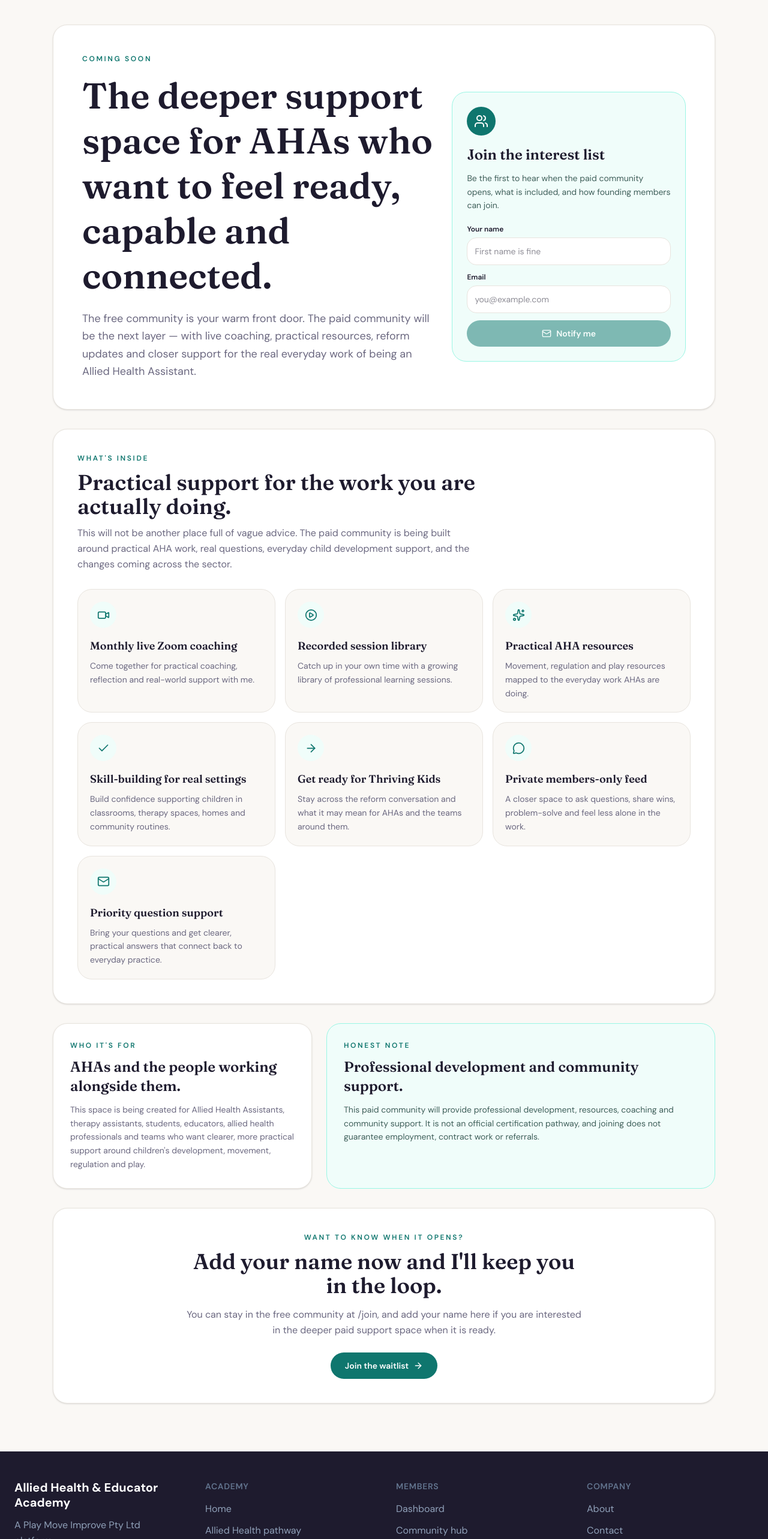
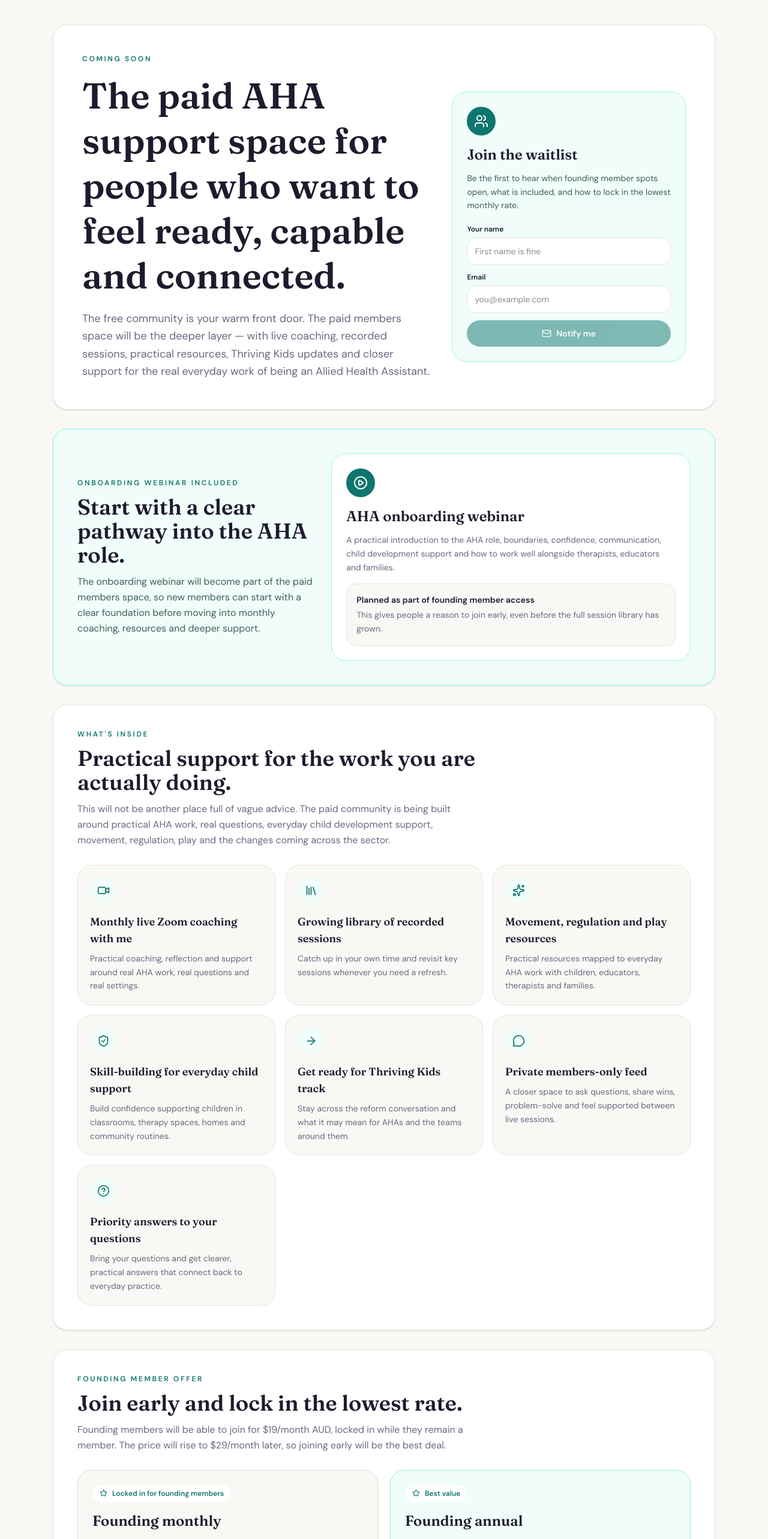
Before and after one commit to developmentalhub/allied-health-assistant-course, a Next.js app: page /subscribe in a window 1280 px wide. Shown: the part 220-2786 px from the top of the page at 60% size. Built offline with nearby package versions, Linux system fonts and the light colour scheme; no server answers.

Commit message:
Update paid community coming soon page

```diff
--- a/app/subscribe/page.tsx
+++ b/app/subscribe/page.tsx
@@ -1,14 +1,19 @@
 "use client";
 
 import { useMemo, useState } from "react";
+import type { ElementType } from "react";
 import {
   ArrowRight,
   Check,
+  HelpCircle,
+  Library,
   Loader2,
   Mail,
   MessageCircle,
   PlayCircle,
+  ShieldCheck,
   Sparkles,
+  Star,
   Users,
   Video,
 } from "lucide-react";
@@ -22,36 +27,44 @@ type WaitlistForm = {
 type Feature = {
   title: string;
   description: string;
-  icon: React.ElementType;
+  icon: ElementType;
+};
+
+type PriceOption = {
+  title: string;
+  price: string;
+  note: string;
+  highlight?: string;
+  bestValue?: boolean;
 };
 
 const FEATURES: Feature[] = [
   {
-    title: "Monthly live Zoom coaching",
+    title: "Monthly live Zoom coaching with me",
     description:
-      "Come together for practical coaching, reflection and real-world support with me.",
+      "Practical coaching, reflection and support around real AHA work, real questions and real settings.",
     icon: Video,
   },
   {
-    title: "Recorded session library",
+    title: "Growing library of recorded sessions",
     description:
-      "Catch up in your own time with a growing library of professional learning sessions.",
-    icon: PlayCircle,
+      "Catch up in your own time and revisit key sessions whenever you need a refresh.",
+    icon: Library,
   },
   {
-    title: "Practical AHA resources",
+    title: "Movement, regulation and play resources",
     description:
-      "Movement, regulation and play resources mapped to the everyday work AHAs are doing.",
+      "Practical resources mapped to everyday AHA work with children, educators, therapists and families.",
     icon: Sparkles,
   },
   {
-    title: "Skill-building for real settings",
+    title: "Skill-building for everyday child support",
     description:
       "Build confidence supporting children in classrooms, therapy spaces, homes and community routines.",
-    icon: Check,
+    icon: ShieldCheck,
   },
   {
-    title: "Get ready for Thriving Kids",
+    title: "Get ready for Thriving Kids track",
     description:
       "Stay across the reform conversation and what it may mean for AHAs and the teams around them.",
     icon: ArrowRight,
@@ -59,14 +72,30 @@ const FEATURES: Feature[] = [
   {
     title: "Private members-only feed",
     description:
-      "A closer space to ask questions, share wins, problem-solve and feel less alone in the work.",
+      "A closer space to ask questions, share wins, problem-solve and feel supported between live sessions.",
     icon: MessageCircle,
   },
   {
-    title: "Priority question support",
+    title: "Priority answers to your questions",
     description:
       "Bring your questions and get clearer, practical answers that connect back to everyday practice.",
-    icon: Mail,
+    icon: HelpCircle,
+  },
+];
+
+const PRICE_OPTIONS: PriceOption[] = [
+  {
+    title: "Founding monthly",
+    price: "$19/month AUD",
+    note: "A low monthly option for early members who want to join the paid space as soon as it opens.",
+    highlight: "Locked in for founding members",
+  },
+  {
+    title: "Founding annual",
+    price: "$190/year AUD",
+    note: "Two months free compared with paying monthly, with the same founding member access.",
+    highlight: "Best value",
+    bestValue: true,
   },
 ];
 
@@ -135,15 +164,16 @@ export default function SubscribePage() {
           <div className="grid gap-8 lg:grid-cols-[1.2fr_0.8fr] lg:items-center">
             <div>
               <h1 className="mb-5 max-w-3xl text-4xl font-bold leading-tight md:text-6xl">
-                The deeper support space for AHAs who want to feel ready,
+                The paid AHA support space for people who want to feel ready,
                 capable and connected.
               </h1>
 
               <p className="max-w-2xl text-base leading-relaxed text-[#6b6880] md:text-lg">
-                The free community is your warm front door. The paid community
-                will be the next layer — with live coaching, practical resources,
-                reform updates and closer support for the real everyday work of
-                being an Allied Health Assistant.
+                The free community is your warm front door. The paid members
+                space will be the deeper layer — with live coaching, recorded
+                sessions, practical resources, Thriving Kids updates and closer
+                support for the real everyday work of being an Allied Health
+                Assistant.
               </p>
             </div>
 
@@ -152,11 +182,11 @@ export default function SubscribePage() {
                 <Users size={24} />
               </div>
 
-              <h2 className="mb-3 text-2xl font-bold">Join the interest list</h2>
+              <h2 className="mb-3 text-2xl font-bold">Join the waitlist</h2>
 
               <p className="mb-5 text-sm leading-relaxed text-[#3f5f5a]">
-                Be the first to hear when the paid community opens, what is
-                included, and how founding members can join.
+                Be the first to hear when founding member spots open, what is
+                included, and how to lock in the lowest monthly rate.
               </p>
 
               {submitted ? (
@@ -168,8 +198,8 @@ export default function SubscribePage() {
                   <h3 className="mb-2 text-lg font-bold">You&apos;re on the list.</h3>
 
                   <p className="text-sm leading-relaxed text-[#6b6880]">
-                    Thank you — I&apos;ll let you know when the paid community is
-                    ready to open.
+                    Thank you — I&apos;ll let you know when founding member
+                    access is ready to open.
                   </p>
                 </div>
               ) : (
@@ -224,6 +254,52 @@ export default function SubscribePage() {
           </div>
         </div>
 
+        <section className="mb-8 rounded-3xl border border-[#99f6e4] bg-[#f0fdfa] p-8 shadow-sm md:p-10">
+          <div className="grid gap-6 lg:grid-cols-[0.8fr_1.2fr] lg:items-center">
+            <div>
+              <p className="mb-3 text-xs font-semibold uppercase tracking-[0.22em] text-[#0f766e]">
+                Onboarding webinar included
+              </p>
+
+              <h2 className="mb-3 text-3xl font-bold md:text-4xl">
+                Start with a clear pathway into the AHA role.
+              </h2>
+
+              <p className="text-base leading-relaxed text-[#3f5f5a]">
+                The onboarding webinar will become part of the paid members
+                space, so new members can start with a clear foundation before
+                moving into monthly coaching, resources and deeper support.
+              </p>
+            </div>
+
+            <div className="rounded-3xl border border-[#99f6e4] bg-white p-6">
+              <div className="mb-4 flex h-12 w-12 items-center justify-center rounded-full bg-[#0f766e] text-white">
+                <PlayCircle size={24} />
+              </div>
+
+              <h3 className="mb-3 text-2xl font-bold">
+                AHA onboarding webinar
+              </h3>
+
+              <p className="mb-4 text-sm leading-relaxed text-[#6b6880]">
+                A practical introduction to the AHA role, boundaries,
+                confidence, communication, child development support and how to
+                work well alongside therapists, educators and families.
+              </p>
+
+              <div className="rounded-2xl border border-[#e8e4de] bg-[#faf8f5] p-4">
+                <p className="text-sm font-semibold text-[#1e1b2e]">
+                  Planned as part of founding member access
+                </p>
+                <p className="mt-1 text-sm leading-relaxed text-[#6b6880]">
+                  This gives people a reason to join early, even before the full
+                  session library has grown.
+                </p>
+              </div>
+            </div>
+          </div>
+        </section>
+
         <section className="mb-8 rounded-3xl border border-[#e8e4de] bg-white p-8 shadow-sm md:p-10">
           <div className="mb-7 max-w-2xl">
             <p className="mb-3 text-xs font-semibold uppercase tracking-[0.22em] text-[#0f766e]">
@@ -237,8 +313,8 @@ export default function SubscribePage() {
             <p className="text-base leading-relaxed text-[#6b6880]">
               This will not be another place full of vague advice. The paid
               community is being built around practical AHA work, real questions,
-              everyday child development support, and the changes coming across
-              the sector.
+              everyday child development support, movement, regulation, play and
+              the changes coming across the sector.
             </p>
           </div>
 
@@ -263,6 +339,64 @@ export default function SubscribePage() {
                 </article>
               );
             })}
+          </div>
+        </section>
+
+        <section className="mb-8 rounded-3xl border border-[#e8e4de] bg-white p-8 shadow-sm md:p-10">
+          <div className="mb-7 max-w-2xl">
+            <p className="mb-3 text-xs font-semibold uppercase tracking-[0.22em] text-[#0f766e]">
+              Founding member offer
+            </p>
+
+            <h2 className="mb-3 text-3xl font-bold md:text-4xl">
+              Join early and lock in the lowest rate.
+            </h2>
+
+            <p className="text-base leading-relaxed text-[#6b6880]">
+              Founding members will be able to join for $19/month AUD, locked in
+              while they remain a member. The price will rise to $29/month later,
+              so joining early will be the best deal.
+            </p>
+          </div>
+
+          <div className="grid gap-5 md:grid-cols-2">
+            {PRICE_OPTIONS.map((option) => (
+              <article
+                key={option.title}
+                className={`relative rounded-3xl border p-6 shadow-sm ${
+                  option.bestValue
+                    ? "border-[#99f6e4] bg-[#f0fdfa]"
+                    : "border-[#e8e4de] bg-[#faf8f5]"
+                }`}
+              >
+                {option.highlight ? (
+                  <div className="mb-4 inline-flex items-center gap-2 rounded-full bg-white px-3 py-1.5 text-xs font-semibold text-[#0f766e]">
+                    <Star size={13} />
+                    {option.highlight}
+                  </div>
+                ) : null}
+
+                <h3 className="mb-3 text-2xl font-bold">{option.title}</h3>
+
+                <p className="mb-3 text-4xl font-bold text-[#0f766e]">
+                  {option.price}
+                </p>
+
+                <p className="mb-5 text-sm leading-relaxed text-[#6b6880]">
+                  {option.note}
+                </p>
+
+                <div className="rounded-2xl border border-[#e8e4de] bg-white p-4">
+                  <p className="text-sm font-semibold text-[#1e1b2e]">
+                    Later price: $29/month AUD
+                  </p>
+                  <p className="mt-1 text-sm leading-relaxed text-[#6b6880]">
+                    Join as a founding member to keep the early rate while your
+                    membership stays active.
+                  </p>
+                </div>
+              </article>
+            ))}
           </div>
         </section>
 
@@ -304,17 +438,17 @@ export default function SubscribePage() {
 
         <section className="rounded-3xl border border-[#e8e4de] bg-white p-8 text-center shadow-sm md:p-10">
           <p className="mb-3 text-xs font-semibold uppercase tracking-[0.22em] text-[#0f766e]">
-            Want to know when it opens?
+            Want founding member access?
           </p>
 
           <h2 className="mx-auto mb-4 max-w-2xl text-3xl font-bold md:text-4xl">
-            Add your name now and I&apos;ll keep you in the loop.
+            Add your name now and I&apos;ll let you know when the $19/month rate opens.
           </h2>
 
           <p className="mx-auto mb-6 max-w-2xl text-base leading-relaxed text-[#6b6880]">
-            You can stay in the free community at /join, and add your name here
-            if you are interested in the deeper paid support space when it is
-            ready.
+            You can stay in the free community at /join now, and add your name
+            here if you are interested in the deeper paid support space when it
+            is ready.
           </p>
 
           <button
```
